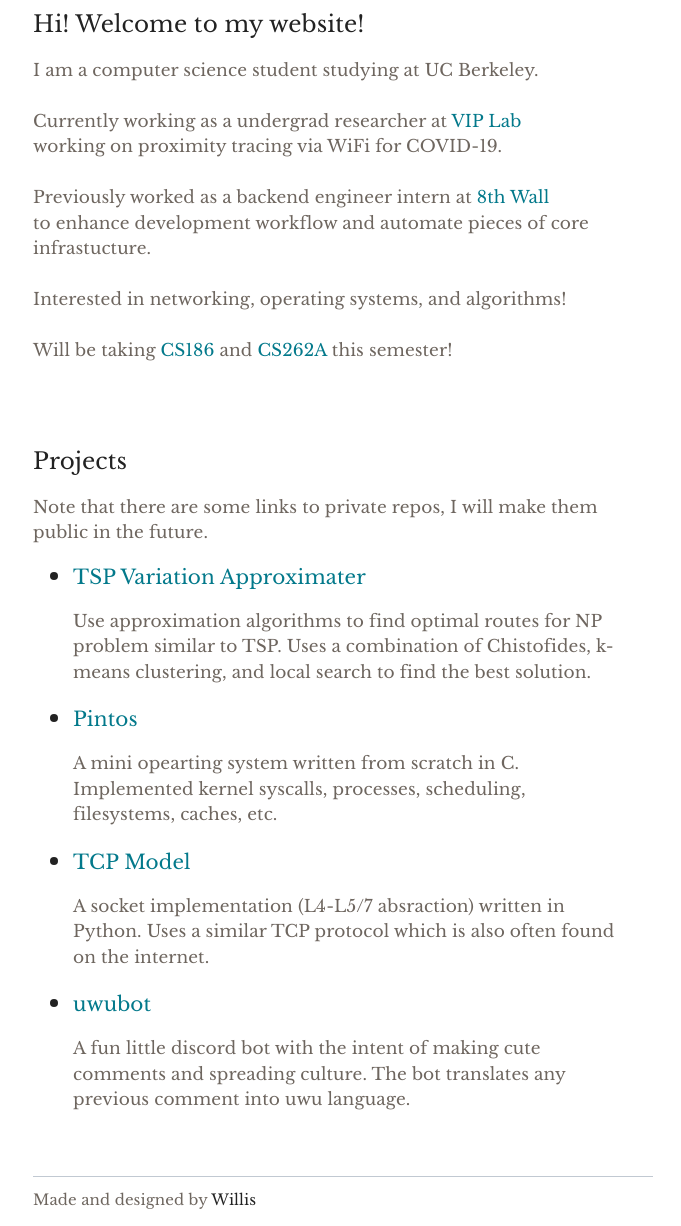
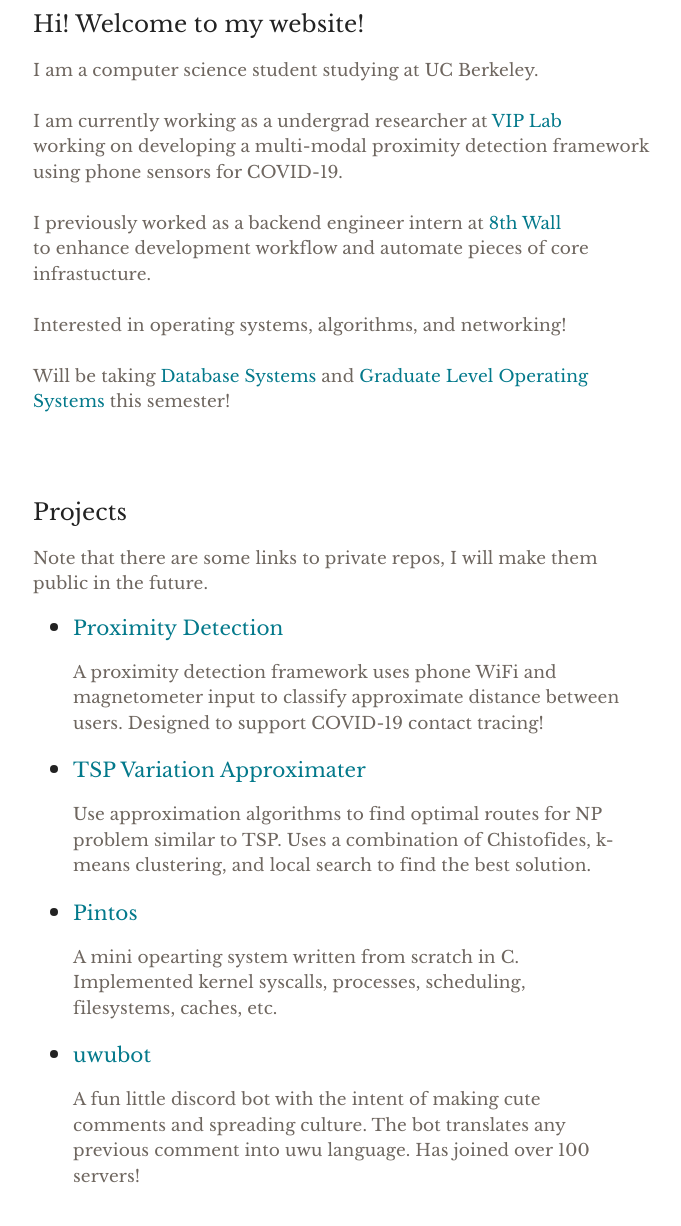
Before and after one commit to willislwang/willislwang.github.io, a plain HTML site: page index.html in a window 1280 px wide. Shown: the part 334-1560 px from the top of the page, without its empty margins (297-978 px from the left). Drawn offline with nearby package versions, Linux system fonts and the light colour scheme.

Commit message:
[index] Update text

```diff
--- a/index.html
+++ b/index.html
@@ -136,24 +136,30 @@
       <div class="dim">
         I am a computer science student studying at UC Berkeley.
         <br><br>
-        Currently working as a undergrad researcher at <a class="light-blue" href="http://www-video.eecs.berkeley.edu/">VIP Lab</a>
+        I am currently working as a undergrad researcher at <a class="light-blue" href="http://www-video.eecs.berkeley.edu/">VIP Lab</a>
         <br>
-        working on proximity tracing via WiFi for COVID-19.
+        working on developing a multi-modal proximity detection framework using phone sensors for COVID-19.
         <br><br>
-        Previously worked as a backend engineer intern at <a class="light-blue" href="https://www.8thwall.com">8th Wall</a>
+        I previously worked as a backend engineer intern at <a class="light-blue" href="https://www.8thwall.com">8th Wall</a>
         <br>
         to enhance development workflow and automate pieces of core infrastucture.
         <br><br>
-        Interested in networking, operating systems, and algorithms!
+        Interested in operating systems, algorithms, and networking!
         <br><br>
-        Will be taking <a class="light-blue" href="https://www2.eecs.berkeley.edu/Courses/CS186/">CS186</a> and <a class="light-blue" href="https://www2.eecs.berkeley.edu/Courses/CS262A/">CS262A</a> this semester!
+        Will be taking <a class="light-blue" href="https://www2.eecs.berkeley.edu/Courses/CS186/">Database Systems</a> and <a class="light-blue" href="https://www2.eecs.berkeley.edu/Courses/CS262A/">Graduate Level Operating Systems</a> this semester!
       </div>
     </div>
     <div class="block">
       <h1>Projects</h1>
       <div class="dim">Note that there are some links to private repos, I will make them public in the future.</div>
       <ul>
-          <li>
+        <li>
+          <a class="light-blue project-link" href="https://github.com/ucberkeley-vip/proximity-detection"><h2>Proximity Detection</h2></a>
+          <span>
+            <div class="dim">A proximity detection framework uses phone WiFi and magnetometer input to classify approximate distance between users. Designed to support COVID-19 contact tracing!</div>
+          </span>
+        </li>
+        <li>
           <a class="light-blue project-link" href="https://github.com/willislwang/CS170"><h2>TSP Variation Approximater</h2></a>
           <span>
             <div class="dim">Use approximation algorithms to find optimal routes for NP problem similar to TSP. Uses a combination of Chistofides, k-means clustering, and local search to find the best solution.</div>
@@ -166,21 +172,15 @@
           </span>
         </li>
         <li>
-          <a class="light-blue project-link" href="https://github.com/cs168-ucb/cs168-sp20-proj2-tcp-kawaiiCirno"><h2>TCP Model</h2></a>
-          <span>
-            <div class="dim">A socket implementation (L4-L5/7 absraction) written in Python. Uses a similar TCP protocol which is also often found on the internet.</div>
-          </span>
-        </li>
-        <li>
           <a class="light-blue project-link" href="https://github.com/willislwang/uwubot"><h2>uwubot</h2></a>
           <span>
-            <div class="dim">A fun little discord bot with the intent of making cute comments and spreading culture. The bot translates any previous comment into uwu language.</div>
+            <div class="dim">A fun little discord bot with the intent of making cute comments and spreading culture. The bot translates any previous comment into uwu language. Has joined over 100 servers!</div>
           </span>
         </li>
       </ul>
     </div>
     <footer class="dim">
-      Made and designed by <a class="bright" href="https://github.com/willislwang/willislwang.github.io">Willis</a>
+      Designed and made by <a class="bright" href="https://github.com/willislwang/willislwang.github.io">Willis</a>
     </footer>
   </div>
 </body>
```
